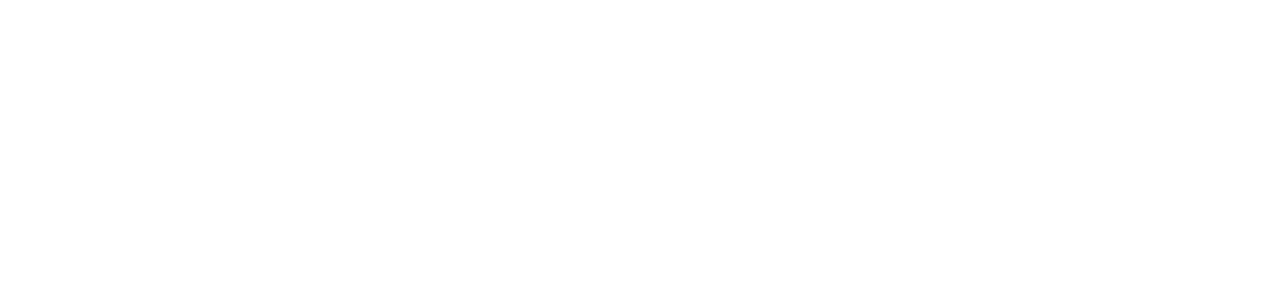
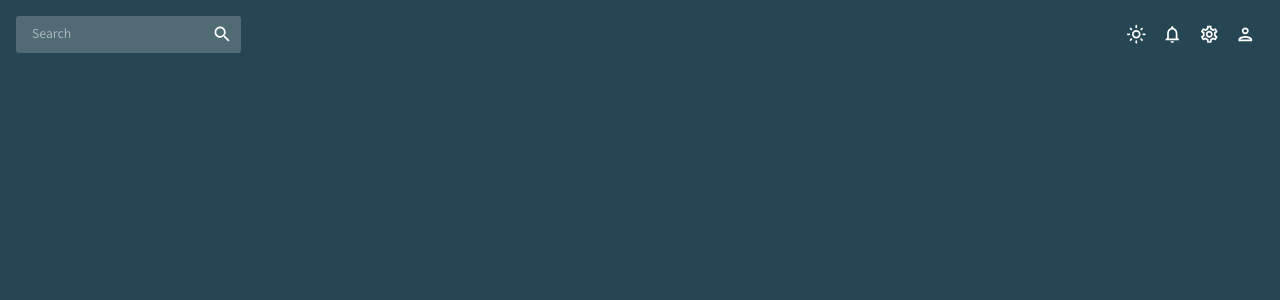
Before and after one commit to josephmoulton/admin-dashboard, a React (Create React App) app: page / in a window 1280 px wide. Shown: the top 300 px of the page. Built offline with nearby package versions, Linux system fonts and the light colour scheme.

Commit message:
Color Theme setup with topbar included to switch themes

```diff
--- a/src/App.js
+++ /dev/null
@@ -1,8 +0,0 @@
-function App() {
-  return (
-    <div className="app">
-    </div>
-  );
-}
-
-export default App;
--- /dev/null
+++ b/src/App.jsx
@@ -0,0 +1,22 @@
+import { colorModeContext, useMode } from "./theme";
+import { CssBaseline, ThemeProvider } from "@mui/material";
+import Topbar from "./components/Topbar"
+
+function App() {
+  const [theme, colorMode] = useMode();
+
+  return (
+    <colorModeContext.Provider value={colorMode}>
+      <ThemeProvider theme={theme}>
+        <CssBaseline />
+        <div className="app">
+          <main className="content">
+            <Topbar></Topbar>
+          </main>
+        </div>
+      </ThemeProvider>
+    </colorModeContext.Provider>
+  );
+}
+
+export default App;
--- a/src/components/Topbar.jsx
+++ b/src/components/Topbar.jsx
@@ -1,11 +1,61 @@
-import React from 'react'
+import React from "react";
+import { Box, IconButton, useTheme } from "@mui/material";
+import { useContext } from "react";
+import { colorModeContext, tokens } from "../theme";
+import { InputBase } from "@mui/material";
+import LightModeOutlinedIcon from "@mui/icons-material/LightModeOutlined";
+import DarkModeOutlinedIcon from "@mui/icons-material/DarkModeOutlined";
+import NotificationsOutlinedIcon from "@mui/icons-material/NotificationsOutlined";
+import SettingsOutlinedIcon from "@mui/icons-material/SettingsOutlined";
+import PersonOutlinedIcon from "@mui/icons-material/PersonOutlined";
+import SearchIcon from "@mui/icons-material/Search";
 
 function Topbar() {
+  const theme = useTheme();
+  const colors = tokens(theme.palette.mode);
+  const colorMode = useContext(colorModeContext);
   return (
-    <div>
+    <Box display="flex" justifyContent="space-between" p={2}>
+      <Box
+        display="flex"
+        backgroundColor={colors.primary[400]}
+        borderRadius="3px"
+      >
+        <InputBase
+          sx={{
+            ml: 2,
+            flex: 1,
+            justifyContent: "center",
+            alignContent: "center",
+          }}
+          placeholder="Search"
+        />
 
-    </div>
-  )
+        <IconButton type="button" sx={{ p: 1 }}>
+          <SearchIcon />
+        </IconButton>
+      </Box>
+
+      <Box display="flex">
+        <IconButton onClick={colorMode.toggleColorMode}>
+          {theme.palette.mode == "dark" ? (
+            <LightModeOutlinedIcon/>
+          ) : (
+            <DarkModeOutlinedIcon />
+          )}
+        </IconButton>
+        <IconButton>
+          <NotificationsOutlinedIcon />
+        </IconButton>
+        <IconButton>
+          <SettingsOutlinedIcon />
+        </IconButton>
+        <IconButton>
+          <PersonOutlinedIcon />
+        </IconButton>
+      </Box>
+    </Box>
+  );
 }
 
-export default Topbar
+export default Topbar;
--- /dev/null
+++ b/src/theme.jsx
@@ -0,0 +1,208 @@
+import { createContext, useState, useMemo } from "react";
+import { createTheme } from "@mui/material/styles";
+import { color } from "@mui/system";
+
+//color design tokens
+export const tokens = (mode) => ({
+  ...(mode === "dark"
+    ? {
+        gray: {
+          100: "#e0e0e0",
+          200: "#c2c2c2",
+          300: "#a3a3a3",
+          400: "#858585",
+          500: "#666666",
+          600: "#525252",
+          700: "#3d3d3d",
+          800: "#292929",
+          900: "#141414",
+        },
+        primary: {
+          100: "#d4dadd",
+          200: "#a8b5ba",
+          300: "#7d9098",
+          400: "#516b75",
+          500: "#264653",
+          600: "#1e3842",
+          700: "#172a32",
+          800: "#0f1c21",
+          900: "#080e11",
+        },
+        greenAccent: {
+          100: "#d4ebe9",
+          200: "#aad8d2",
+          300: "#7fc4bc",
+          400: "#55b1a5",
+          500: "#2a9d8f",
+          600: "#227e72",
+          700: "#195e56",
+          800: "#113f39",
+          900: "#081f1d",
+        },
+        redAccent: {
+          100: "#fdecdf",
+          200: "#fbdac0",
+          300: "#f8c7a0",
+          400: "#f6b581",
+          500: "#f4a261",
+          600: "#c3824e",
+          700: "#92613a",
+          800: "#624127",
+          900: "#312013",
+        },
+        blueAccent: {
+          100: "#fae2dc",
+          200: "#f5c5b9",
+          300: "#f1a997",
+          400: "#ec8c74",
+          500: "#e76f51",
+          600: "#b95941",
+          700: "#8b4331",
+          800: "#5c2c20",
+          900: "#2e1610",
+        },
+      }
+    : {
+        gray: {
+          100: "#141414",
+          200: "#292929",
+          300: "#3d3d3d",
+          400: "#525252",
+          500: "#666666",
+          600: "#858585",
+          700: "#a3a3a3",
+          800: "#c2c2c2",
+          900: "#e0e0e0",
+        },
+        primary: {
+          100: "#080e11",
+          200: "#0f1c21",
+          300: "#172a32",
+          400: "#1e3842",
+          500: "#264653",
+          600: "#516b75",
+          700: "#7d9098",
+          800: "#a8b5ba",
+          900: "#d4dadd",
+        },
+        greenAccent: {
+          100: "#081f1d",
+          200: "#113f39",
+          300: "#195e56",
+          400: "#227e72",
+          500: "#2a9d8f",
+          600: "#55b1a5",
+          700: "#7fc4bc",
+          800: "#aad8d2",
+          900: "#d4ebe9",
+        },
+        orangeAccent: {
+          100: "#312013",
+          200: "#624127",
+          300: "#92613a",
+          400: "#c3824e",
+          500: "#f4a261",
+          600: "#f6b581",
+          700: "#f8c7a0",
+          800: "#fbdac0",
+          900: "#fdecdf",
+        },
+        redAccent: {
+          100: "#2e1610",
+          200: "#5c2c20",
+          300: "#8b4331",
+          400: "#b95941",
+          500: "#e76f51",
+          600: "#ec8c74",
+          700: "#f1a997",
+          800: "#f5c5b9",
+          900: "#fae2dc",
+        },
+      }),
+});
+
+//mui theme
+
+export const themeSetttings = (mode) => {
+  const colors = tokens(mode);
+  return {
+    palette: {
+      mode,
+      ...(mode === "dark"
+        ? {
+            primary: {
+              main: colors.primary[500],
+            },
+            secondary: {
+              main: colors.greenAccent[500],
+            },
+            neutral: {
+              dark: colors.gray[700],
+              main: colors.gray[500],
+              light: colors.gray[100],
+            },
+            background: {
+              default: colors.primary[500],
+            },
+          }
+        : {
+            primary: {
+              main: colors.primary[100],
+            },
+            secondary: {
+              main: colors.greenAccent[500],
+            },
+            neutral: {
+              dark: colors.gray[700],
+              main: colors.gray[500],
+              light: colors.gray[100],
+            },
+            background: {
+              default: "#fcfcfc",
+            },
+          }),
+    },
+    typography: {
+      fontFamily: ["Source Sans Pro", "sans-serif"].join(","),
+      fontSize: 12,
+      h1: {
+        fontSize: 40,
+      },
+      h2: {
+        fontSize: 32,
+      },
+      h3: {
+        fontSize: 24,
+      },
+      h4: {
+        fontSize: 20,
+      },
+      h5: {
+        fontSize: 16,
+      },
+      h6: {
+        fontSize: 14,
+      },
+    },
+  };
+};
+
+//context for colour mode
+
+export const colorModeContext = createContext({
+  toggleColorMode: () => {},
+});
+
+export const useMode = () => {
+  const [mode, setMode] = useState("dark");
+  const colorMode = useMemo(
+    () => ({
+      toggleColorMode: () =>
+        setMode((prev) => (prev === "light" ? "dark" : "light")),
+    }),
+    []
+  );
+  const theme = useMemo(() => createTheme(themeSetttings(mode)), [mode]);
+
+  return [theme, colorMode];
+};
```
Also changed, not shown: src/theme.js (deleted).
